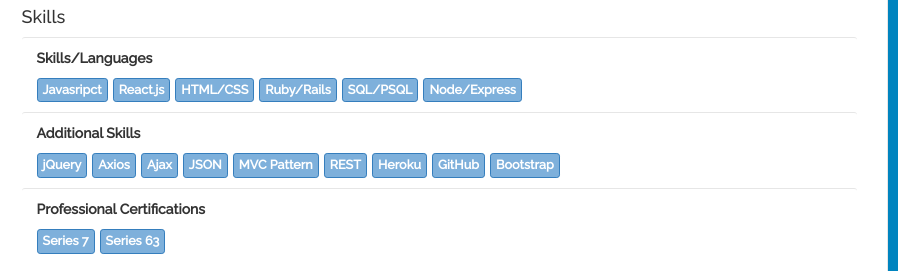
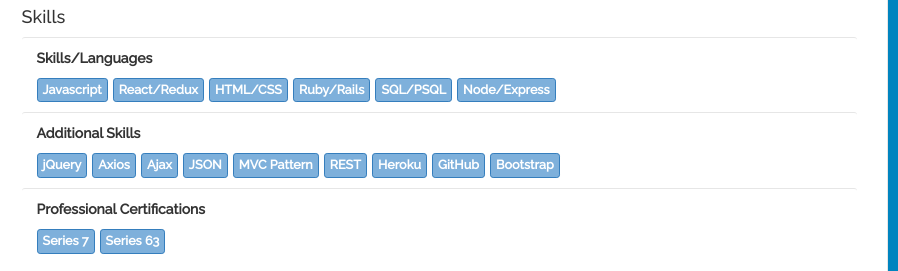
Before and after one commit to timothybruns/timothybruns.github.io, a plain HTML site: page index.html in a window 1280 px wide. Shown: the part 2892-3163 px from the top of the page, 382-1280 px from the left. Drawn offline with nearby package versions, Linux system fonts and the light colour scheme.

Commit message:
skills edit

```diff
--- a/index.html
+++ b/index.html
@@ -1131,7 +1131,7 @@
                            <li class="card card-nested card-skills">
                               <div class="skill-info">
                                  <strong>Skills/Languages</strong>
-                                 <div class="space-top labels"><span class="label label-keyword">Javasripct</span><span class="label label-keyword">React.js</span><span class="label label-keyword">HTML/CSS</span><span class="label label-keyword">Ruby/Rails</span><span class="label label-keyword">SQL/PSQL</span><span class="label label-keyword">Node/Express</span>
+                                 <div class="space-top labels"><span class="label label-keyword">Javascript</span><span class="label label-keyword">React/Redux</span><span class="label label-keyword">HTML/CSS</span><span class="label label-keyword">Ruby/Rails</span><span class="label label-keyword">SQL/PSQL</span><span class="label label-keyword">Node/Express</span>
                                  </div>
                            </li>
                            <li class="card card-nested card-skills">
```
